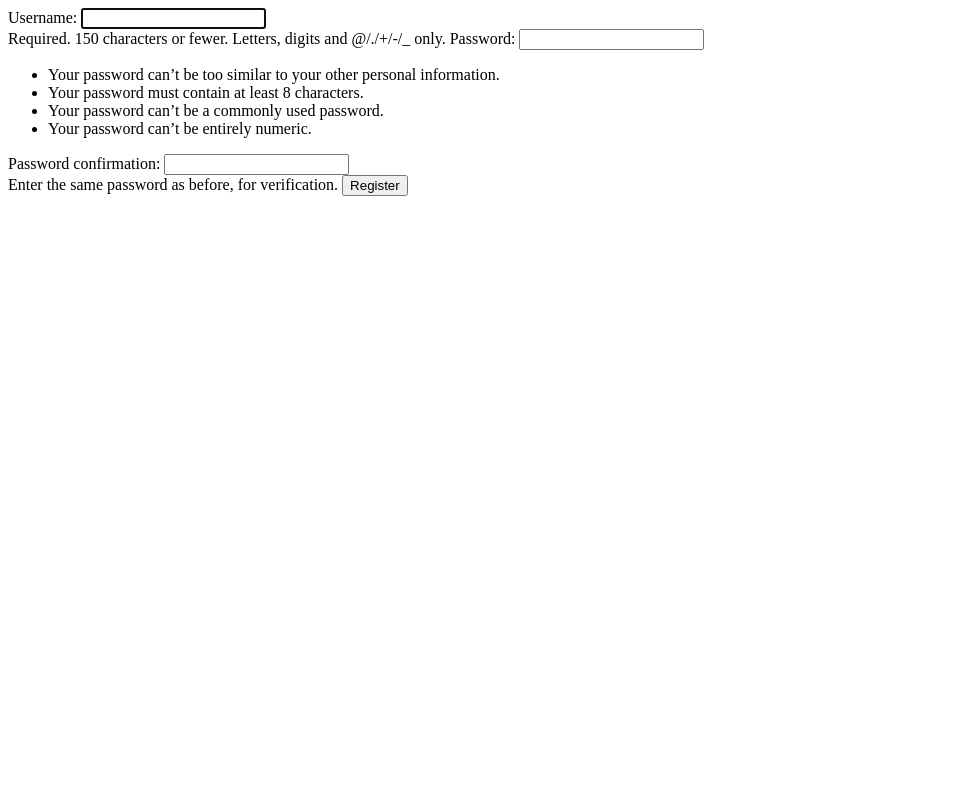
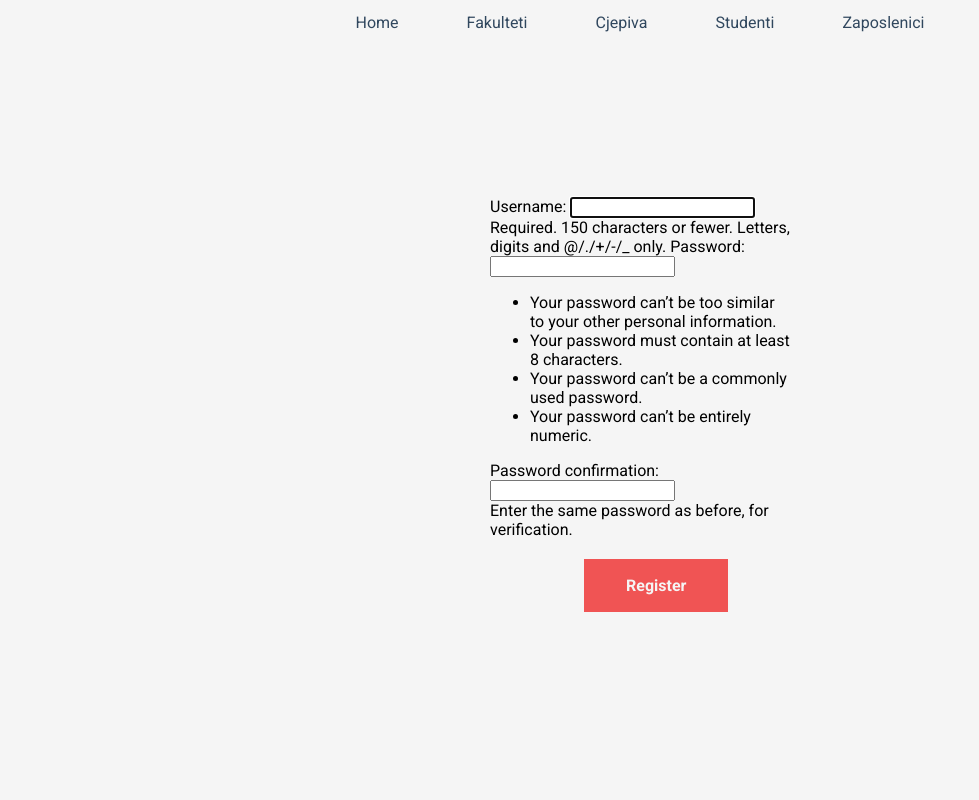
Before and after one commit to DBDoco/Covid-APP, a Django app: page /register in a window 1280 px wide. Shown: the whole page, without its empty margins (0-979 px from the left). Run offline with Django 4.2, Linux system fonts and the light colour scheme.

Commit message:
Dodan logout sustav, style.css za liste podataka i register page

```diff
--- /dev/null
+++ b/main/static/style_register.css
@@ -0,0 +1,81 @@
+body {
+    background-color: #F5F5F5;
+}
+
+h3 {
+    font-family: 'Roboto', sans-serif;
+    font-weight: 500;
+    color: #30475E;
+    text-align: center;
+}
+
+form {
+    width: 300px;
+    margin: 0 auto;
+    padding-top: 10rem;
+    font-family: 'Roboto', sans-serif;
+    font-weight: 400;
+}
+
+input[type=button], input[type=submit], input[type=reset]  {
+    margin-top: 20px;
+    margin-left: 94px;
+    font-family: 'Roboto', sans-serif;
+    font-weight: 700;
+    font-size: 16px;
+    background-color: #F05454;
+    border: none;
+    color: #F5F5F5;
+    padding: 15px 40px;
+    text-decoration: none;
+    cursor: pointer;
+    transition-duration: 0.4s;
+    border: 2px solid transparent;
+
+}
+
+input[type=button]:hover, input[type=submit]:hover, input[type=reset]:hover {
+    background-color: gray;
+    color: #F5F5F5;
+    border: 2px solid #30475E;
+}
+
+.navbar ul {
+	margin: 0;
+	padding: 5px;
+	list-style-type: none;
+	text-align: center;
+	background-color: transparent;
+	}
+
+.navbar  ul li {
+	display: inline;
+    position: relative;
+    display: inline-block;
+    font-family: 'Roboto', sans-serif;
+    font-weight: 400;
+    font-size: 1em;
+	}
+
+.navbar ul li a {
+	text-decoration: none;
+	padding: .2em 2em;
+	color: #30475E;
+	background-color: transparent;
+
+}
+
+.navbar li:after {
+    content: "";
+    position: absolute;
+    left:0;
+    top: 100%;
+    width: 0;
+    height: 2px;
+    background-color: #30475E;
+    transition: width .3s ease-in-out;
+}
+
+li:hover:after {
+    width: 100%;
+}
--- a/main/templates/registration/register.html
+++ b/main/templates/registration/register.html
@@ -1,11 +1,25 @@
+{% load static %}
+<link rel="stylesheet" type="text/css" href="{% static 'style_register.css' %}">
+<link rel="preconnect" href="https://fonts.googleapis.com">
+<link rel="preconnect" href="https://fonts.gstatic.com" crossorigin>
+<link href="https://fonts.googleapis.com/css2?family=Roboto:ital,wght@0,100;0,300;0,400;0,500;0,700;0,900;1,100;1,300;1,400;1,500;1,700;1,900&display=swap" rel="stylesheet">
+
+<div class="navbar">
+  <ul>
+      <li><a href="/">Home</a></li>
+      <li><a href="/fakulteti">Fakulteti</a></li>
+      <li><a href="/cjepiva">Cjepiva</a></li>
+      <li><a href="/studenti">Studenti</a></li>
+      <li><a href="/zaposlenici">Zaposlenici</a></li>
+  </ul>
+  </div>
+
 <form method="post" action="register">
     {% csrf_token %}
+    {{ form }}
 
     {% if form.errors %}
-        <p>Greška.</p>
+    <h3>Greška.</h3>
     {% endif %}
-
-    {{ form }}
-
     <input type="submit" value="Register" />
 </form>
--- a/main/urls.py
+++ b/main/urls.py
@@ -7,6 +7,7 @@ app_name = 'main'  # here for namespacing of urls.
 urlpatterns = [
     path('', views.index, name='index'),
     path('register', views.register, name="register"),
+    path('logout', views.logout_user, name="logout"),
     path('fakulteti', FakultetList.as_view()),
     path('cjepiva', CjepivoList.as_view()),
     path('studenti', StudentList.as_view()),
--- a/main/views.py
+++ b/main/views.py
@@ -7,6 +7,7 @@ from main.models import *
 from django.views.generic import ListView
 from django.contrib.auth.forms import UserCreationForm
 from django.contrib.auth import authenticate, login, logout
+from django.contrib import messages
 
 
 ## Create your views here.
@@ -44,3 +45,9 @@ def register(request):
     context = {'form': form}
 
     return render(request, 'registration/register.html', context)
+
+
+def logout_user(request):
+    logout(request)
+    messages.success(request, "Odjavili ste se!")
+    return redirect('/')
--- a/templates/main/index.html
+++ b/templates/main/index.html
@@ -27,8 +27,12 @@
     {% endif %}
 
     <div class="center">
+        {% if user.is_authenticated %}
+        <a href="/logout"><button class="button_main" type="button">Logout</button></a>
+        {% else %}
         <a href="/accounts/login"><button class="button_main" type="button">Login</button></a>
-        <button class="button_secondary" type="button">Register</button>
+        {% endif %}
+        <a href="/register"><button class="button_secondary" type="button">Register</button></a>
     </div>
 
 
```
Also changed, not shown: main/static/style_data.css (added, +32 -0 lines), templates/main/cjepivo_list.html (+16 -3 lines), templates/main/fakultet_list.html (+19 -6 lines), templates/main/student_list.html (+25 -12 lines), templates/main/zaposlenik_list.html (+25 -12 lines), db.sqlite3.
